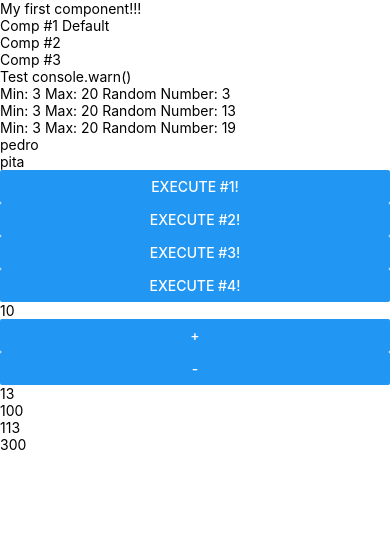
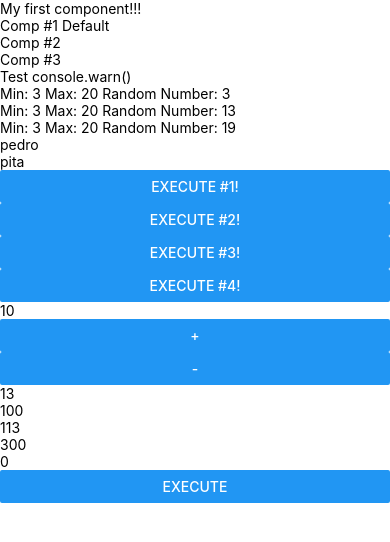
Before and after one commit to pedro-pita/ReactNativeCourse, a React Native app in the folder Projects/SomeFundamentals/: screen / in a window 390 px wide. Shown: the top 542 px of the page. Built offline with nearby package versions, Linux system fonts and the light colour scheme.

Commit message:
Indirect Communication

```diff
--- a/Projects/SomeFundamentals/src/App.js
+++ b/Projects/SomeFundamentals/src/App.js
@@ -8,7 +8,8 @@ import ComponentWithProperties from './components/4_ComponentWithProperties';
 import Fragments from './components/5_Fragments';
 import Button from './components/6_Button';
 import UseState from './components/7_UseState';
-import Father from './components/9_DirectCommunication/Father';
+import DirectFather from './components/9_DirectCommunication/Father';
+import IndirectFather from './components/10_IndirectCommunication/Father';
 
 export default () =>
   (
@@ -24,6 +25,7 @@ export default () =>
       <Fragments first="pedro" second="pita"/>
       <Button />
       <UseState number={10} increment={10}/>
-      <Father/>
+      <DirectFather/>
+      <IndirectFather/>
     </View>
   );
--- /dev/null
+++ b/Projects/SomeFundamentals/src/components/10_IndirectCommunication/Father.js
@@ -0,0 +1,23 @@
+import React, { useState, Fragment } from 'react';
+import { Text } from 'react-native';
+
+import Son from './Son'
+
+export default props => {
+    const [num, setNum] = useState(0);
+
+    function readValue(number){
+        setNum(number);
+    }
+
+    return (
+        <Fragment>
+            <Text>{num}</Text>
+            <Son
+                min={1}
+                max={60}
+                func={readValue}
+            />
+        </Fragment>
+    );
+};
--- /dev/null
+++ b/Projects/SomeFundamentals/src/components/10_IndirectCommunication/Son.js
@@ -0,0 +1,20 @@
+import React, { Fragment } from 'react';
+import { Button} from 'react-native';
+
+export default props => {
+
+    function generateNumber(min,max){
+        const n = max - min + 1;
+        return parseInt(Math.random() * n) + min;
+    }
+
+    return (
+        <Button
+            title="Execute"
+            onPress={function(){
+                const result = generateNumber(props.min,props.max);
+                props.func(result);
+            }}
+        />
+    );
+};
```
